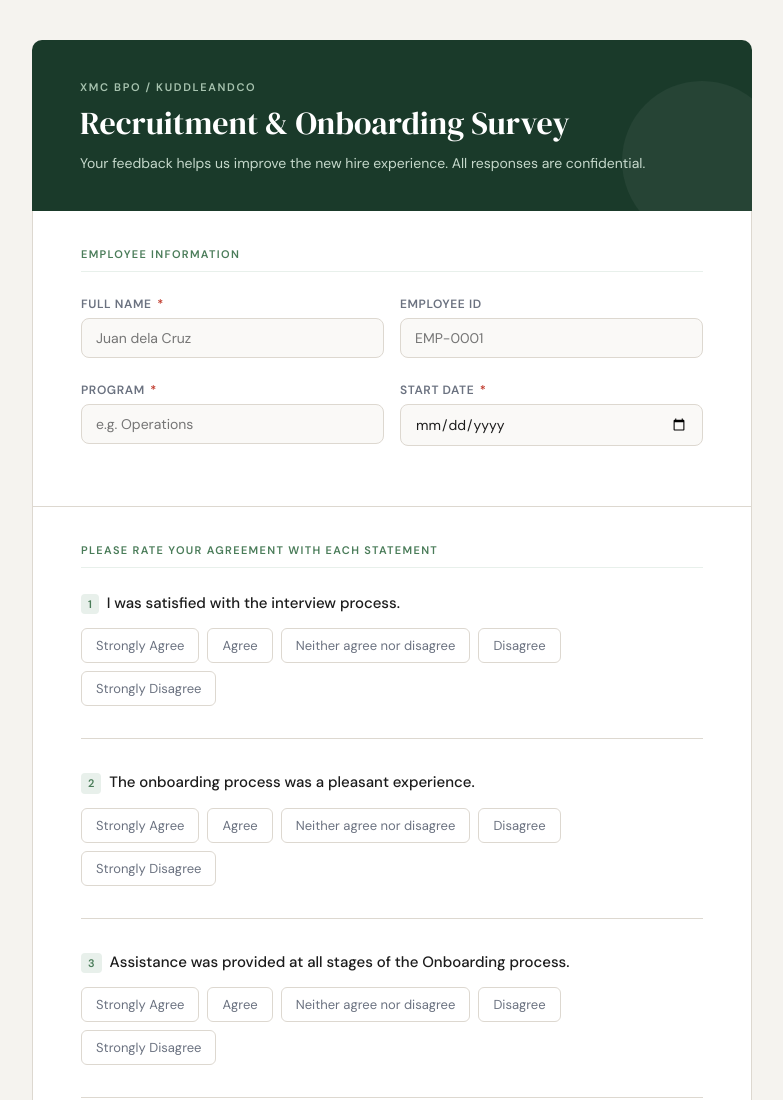
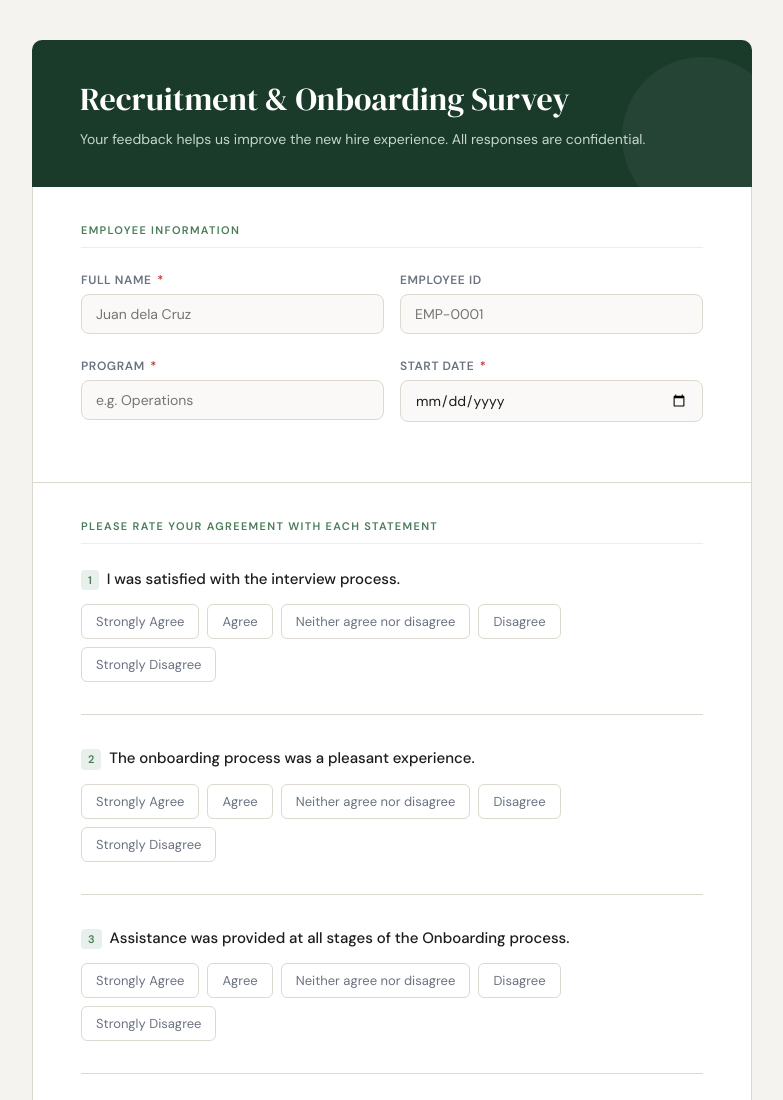
Before and after one commit to ryancunananxmcbpo/Survey, a plain HTML site: page index.html in a window 1280 px wide. Shown: the top 1100 px of the page, without its empty margins (248-1031 px from the left). Drawn offline with Linux system fonts and the light colour scheme.

Commit message:
Update index.html

```diff
--- a/index.html
+++ b/index.html
@@ -312,7 +312,6 @@
 
   <!-- Header -->
   <div class="header">
-    <div class="header-tag">XMC BPO / KuddleandCo</div>
     <h1>Recruitment &amp; Onboarding Survey</h1>
     <p>Your feedback helps us improve the new hire experience. All responses are confidential.</p>
   </div>
```
